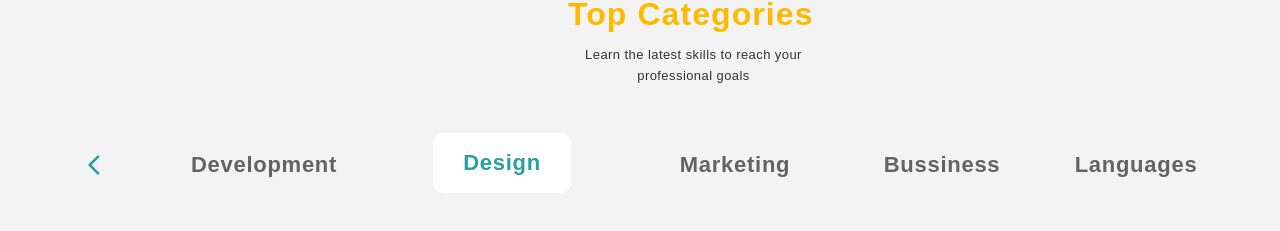
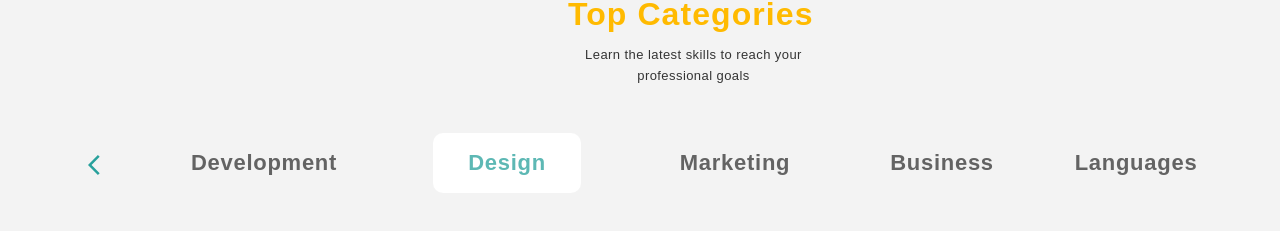
Before and after one commit to Abdelaziz25/Demo-Project, a React (Create React App) app in the folder demoproject/: page / in a window 1280 px wide. Shown: the part 1477-1708 px from the top of the page. Built offline with nearby package versions, Linux system fonts and the light colour scheme.

Commit message:
finish arrow and divs and change color remaining apis

```diff
--- a/demoproject/src/Organisms/LearningProcess.css
+++ b/demoproject/src/Organisms/LearningProcess.css
@@ -140,7 +140,18 @@
     left: 569px;
     position: absolute;
   }
+  .active {
+    background-color: white;
 
+  }
+
+  .additional-div.active .additional-div-text,
+  .additional1-div.active .additional-text3,
+  .additional2-div.active .additional-text5,
+  .additional3-div.active .additional-text6,
+  .additional4-div.active .additional-text7 {
+    color: #28A19C;
+  }
   .arrow-back-icon {
     width: 15px;
     height: 25px;
@@ -168,8 +179,6 @@
     text-align: center;
     width: 148px;
     height: 24px;
-    top: 859px;
-    left: 182px;
     position: absolute;
     opacity: 0.75;
   }
@@ -184,8 +193,6 @@
     text-align: center;
     width: 148px;
     height: 24px;
-    top: 859px;
-    left: 653px;
     position: absolute;
     opacity: 0.75;
   }
@@ -200,8 +207,6 @@
     text-align: center;
     width: 148px;
     height: 24px;
-    top: 859px;
-    left: 860px;
     position: absolute;
     opacity: 0.75;
   }
@@ -215,20 +220,66 @@
     text-align: center;
     width: 148px;
     height: 24px;
-    top: 859px;
-    left: 1054px;
     position: absolute;
     opacity: 0.75;
   }
 
   .additional-div {
-    width: 138px;
+    width: 148px;
     height: 60px;
     top: 839px;
     left: 425px;
     border-radius: 10px;
     position: absolute;
-    background-color: white;
+
+    display: flex;
+    align-items: center;
+    justify-content: center;
+  }
+  .additional1-div {
+    width: 148px;
+    height: 60px;
+    top: 839px;
+    left: 182px;
+    border-radius: 10px;
+    position: absolute;
+
+    display: flex;
+    align-items: center;
+    justify-content: center;
+  }
+  .additional2-div {
+    width: 148px;
+    height: 60px;
+    top: 839px;
+    left: 653px;
+    border-radius: 10px;
+    position: absolute;
+
+    display: flex;
+    align-items: center;
+    justify-content: center;
+  }
+  .additional3-div {
+    width: 148px;
+    height: 60px;
+    top: 839px;
+    left: 860px;
+    border-radius: 10px;
+    position: absolute;
+
+    display: flex;
+    align-items: center;
+    justify-content: center;
+  }
+  .additional4-div {
+    width: 148px;
+    height: 60px;
+    top: 839px;
+    left: 1054px;
+    border-radius: 10px;
+    position: absolute;
+
     display: flex;
     align-items: center;
     justify-content: center;
@@ -240,8 +291,9 @@
     font-size: 22px;
     line-height: 24px;
     letter-spacing: 0.73px;
-    color: #28A19C;
+    color: #343434;
     text-align: center;
+    opacity: 0.75;
   }
 
   .custom2-button {
--- a/demoproject/src/Organisms/LearningProcess.js
+++ b/demoproject/src/Organisms/LearningProcess.js
@@ -1,4 +1,4 @@
-import React from 'react';
+import React, { useState } from 'react';
 import './LearningProcess.css'; // Import the external CSS file
 import whatpp from '../images/Group 1164.png';
 import yoursecondimage from '../images/Group 1094.png';
@@ -12,6 +12,15 @@ import Rectangle67 from '../images/Path 583.png';
 import Path583 from '../images/Rectangle 67.png';
 import Rectangle78 from '../images/Rectangle 78.png';
 const LearningProcess = () => {
+    const [activeIndex, setActiveIndex] = useState(1);
+
+    const handleForwardClick = () => {
+      setActiveIndex((prevIndex) => (prevIndex + 1) % 5);
+    };
+    const handleBackwardClick = () => {
+        setActiveIndex((prevIndex) => (prevIndex - 1 + 5) % 5);
+      };
+
   return (
     <div className="learning-process-container">
        <img
@@ -58,25 +67,29 @@ const LearningProcess = () => {
       <div className="additional-text2">
         Learn the latest skills to reach your <br/> professional goals
       </div>
-      <ArrowBackIosIcon className="arrow-back-icon" />
-      <ArrowForwardIosIcon className="arrow-front-icon" />
-      <div className="additional-text3">
-        Development
+      <ArrowBackIosIcon className="arrow-back-icon" onClick={handleBackwardClick} />
+      <ArrowForwardIosIcon className="arrow-front-icon" onClick={handleForwardClick} />
+
+      <div className={`additional1-div ${activeIndex === 0 ? 'active' : ''}`}>
+        <div className="additional-text3">Development</div>
       </div>
-      <div className="additional-div">
-        <div className="additional-div-text">
-          Design
-        </div>
+
+      <div className={`additional-div ${activeIndex === 1 ? 'active' : ''}`}>
+        <div className="additional-div-text">Design</div>
       </div>
-      <div className="additional-text5">
-      Marketing
+
+      <div className={`additional2-div ${activeIndex === 2 ? 'active' : ''}`}>
+        <div className="additional-text5">Marketing</div>
       </div>
-      <div className="additional-text6">
-      Bussiness
+
+      <div className={`additional3-div ${activeIndex === 3 ? 'active' : ''}`}>
+        <div className="additional-text6">Business</div>
       </div>
-      <div className="additional-text7">
-      Languages
+
+      <div className={`additional4-div ${activeIndex === 4 ? 'active' : ''}`}>
+        <div className="additional-text7">Languages</div>
       </div>
+
       <Card image={Rectangle67} top={939} left={80}/>
       <Card2 image={Path583} top={939} left={391}/>
       <Card image={Rectangle78} top={939} left={703}/>
```
